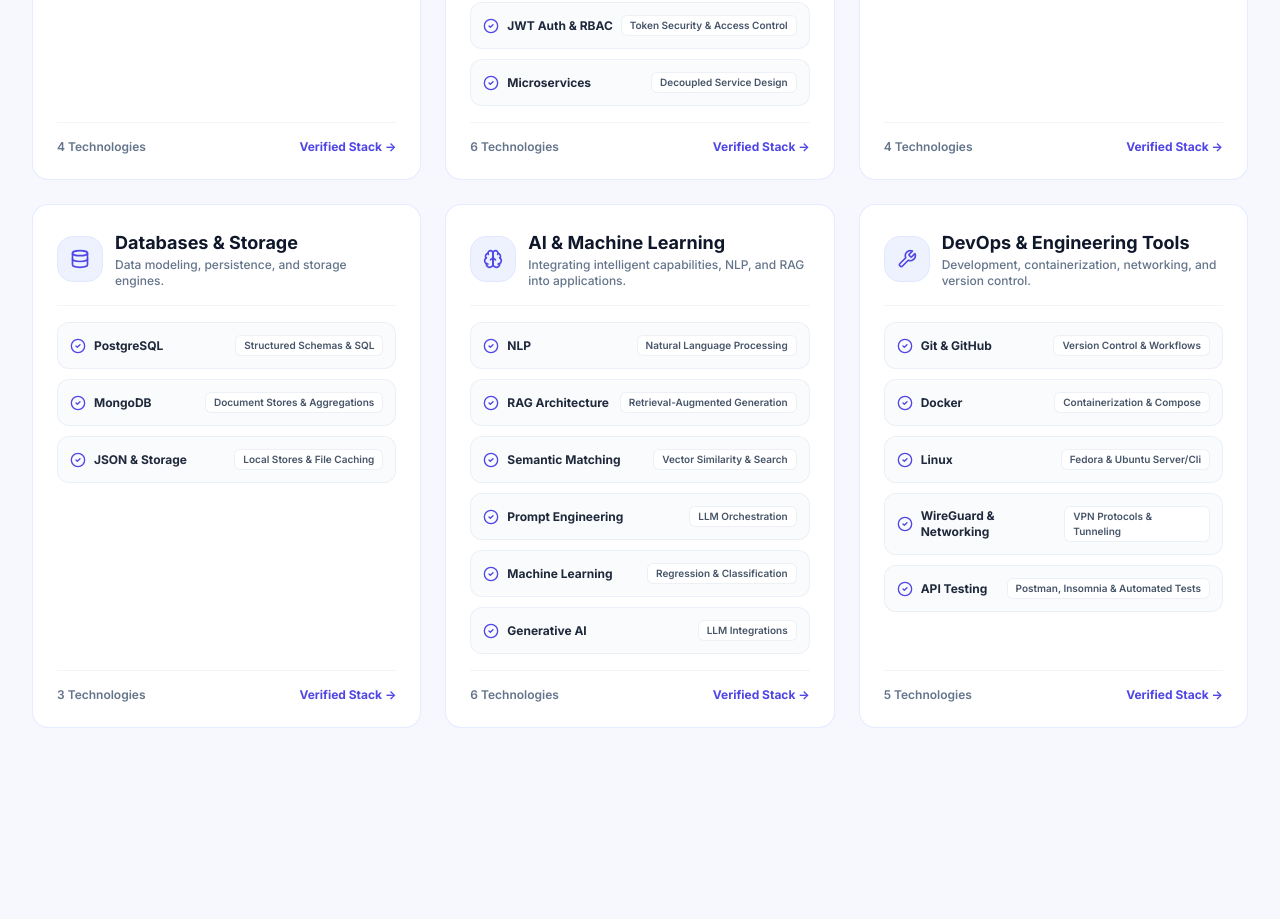
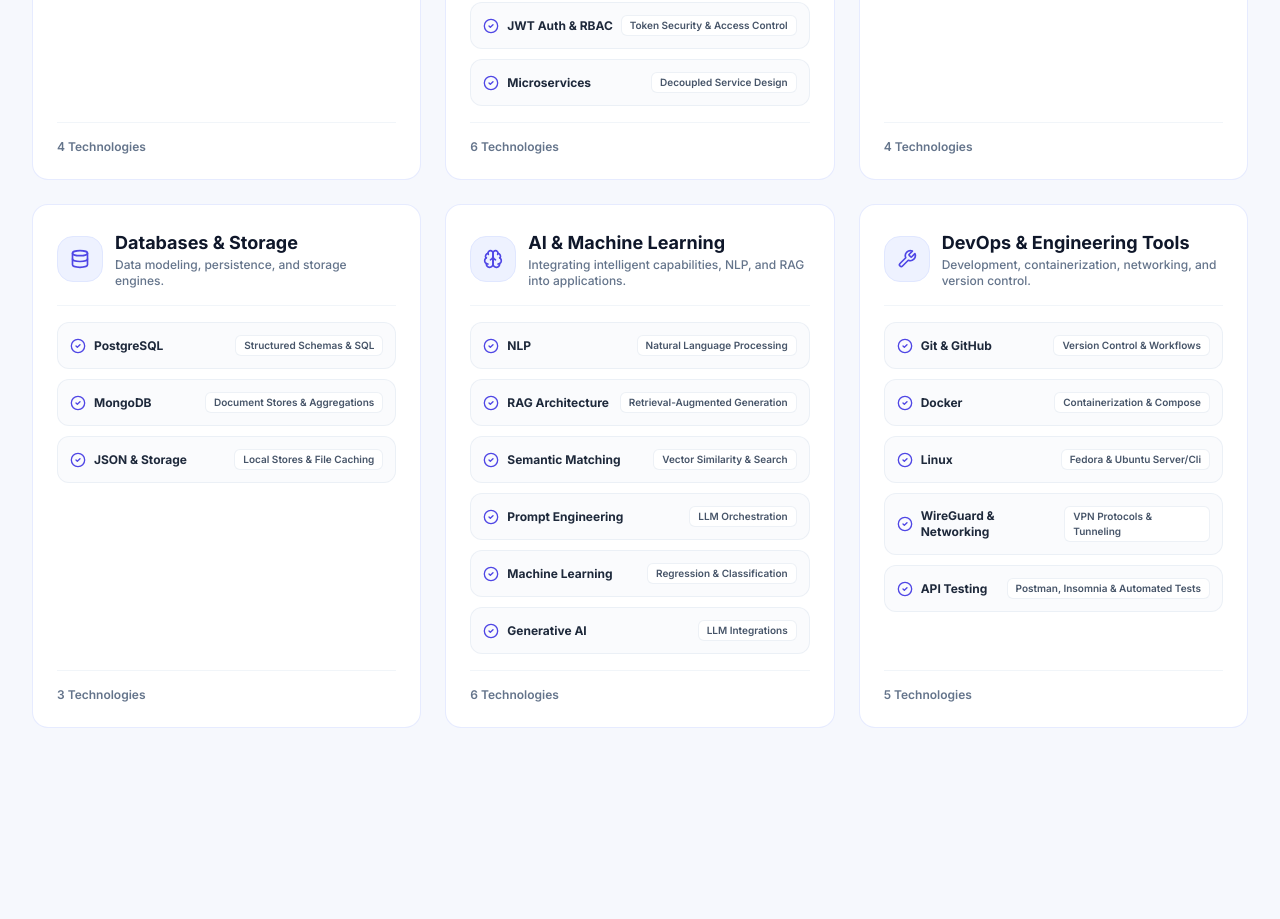
Before and after one commit to roshan-yadav-dev/Roshan_Portfolio, a React (Vite) app: page / in a window 1280 px wide. Shown: the part 2320-3239 px from the top of the page. Built offline with nearby package versions, Linux system fonts and the light colour scheme.

Commit message:
Configure GitHub Pages Deployment

```diff
--- a/src/components/Skills.jsx
+++ b/src/components/Skills.jsx
@@ -79,11 +79,8 @@ export default function Skills() {
               </div>
 
               {/* Bottom Count Tag */}
-              <div className="pt-4 mt-4 border-t border-slate-100 flex items-center justify-between text-xs font-semibold text-slate-500">
+              <div className="pt-4 mt-4 border-t border-slate-100 text-xs font-semibold text-slate-500">
                 <span>{cat.skills.length} Technologies</span>
-                <span className="text-indigo-600 group-hover:translate-x-1 transition-transform inline-block font-bold">
-                  Verified Stack →
-                </span>
               </div>
             </div>
           ))}
```
Also changed, not shown: 5 other files (tests, documents, lock files or other folders).
